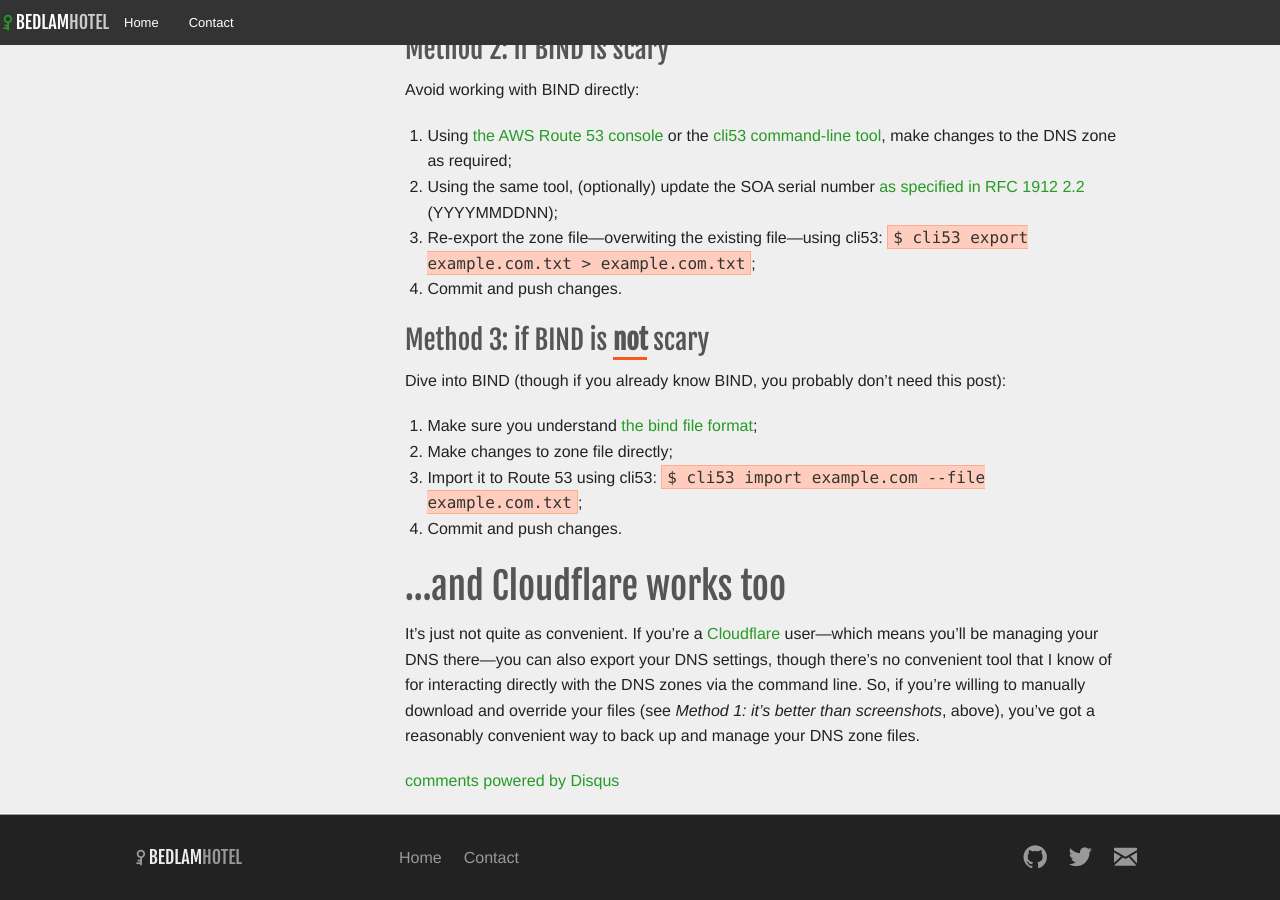
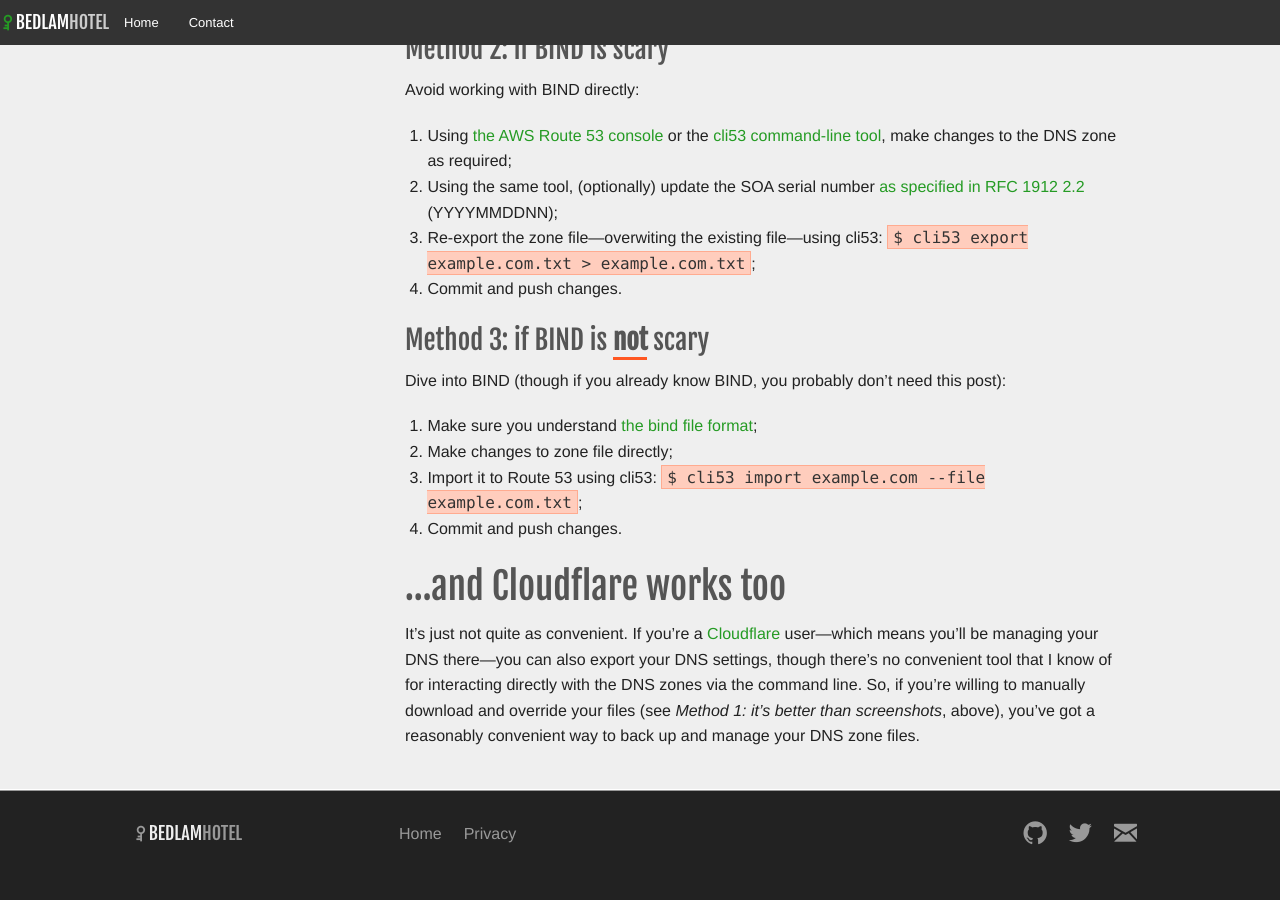
Before and after one commit to ctorgalson/bhjekyll, a Jekyll site: the page built from _posts/2014-09-29-version-control-your-dns.markdown, in a window 1280 px wide and 900 px high, scrolled down 1186 px. Built offline with Jekyll 4.4.1, drawn with Linux system fonts in a browser that asks for light colours; Markdown is read by kramdown in place of the engine named in the settings; comment, search, counter and statistics services are not loaded; after the commit the page ends 2062 px from its top, so only the background shows below that; some of the changed lines change nothing that is shown.

Commit message:
Tweak includes to cope with new cookie alert and enabling/disabling things based on user choice

```diff
--- a/_includes/cookiealert_common.html
+++ b/_includes/cookiealert_common.html
@@ -4,7 +4,7 @@
           We use cookies for collecting visitor statistics and to enable commenting.
           <button class="tiny radius" id="i-like-cookies">Allow cookies</button>
           <button class="tiny radius alert" id="i-hate-cookies">Do not allow cookies</button>
-          <a href="/privacy">Find out more</a>
+          <a href="/privacy.html">Find out more</a>
         </div>
       </div>
     </div>
--- a/_includes/disqus.html
+++ b/_includes/disqus.html
@@ -1,15 +1,4 @@
 
 <div id="disqus_thread"></div>
-<script type="text/javascript">
-    /* * * CONFIGURATION VARIABLES: EDIT BEFORE PASTING INTO YOUR WEBPAGE * * */
-    var disqus_shortname = 'bedlamhotel'; // required: replace example with your forum shortname
-
-    /* * * DON'T EDIT BELOW THIS LINE * * */
-    (function() {
-        var dsq = document.createElement('script'); dsq.type = 'text/javascript'; dsq.async = true;
-        dsq.src = '//' + disqus_shortname + '.disqus.com/embed.js';
-        (document.getElementsByTagName('head')[0] || document.getElementsByTagName('body')[0]).appendChild(dsq);
-    })();
-</script>
 <noscript>Please enable JavaScript to view the <a href="http://disqus.com/?ref_noscript">comments powered by Disqus.</a></noscript>
-<a href="http://disqus.com" class="dsq-brlink">comments powered by <span class="logo-disqus">Disqus</span></a>
+<a href="http://disqus.com" class="dsq-brlink hide">comments powered by <span class="logo-disqus">Disqus</span></a>
--- a/_includes/footer_common.html
+++ b/_includes/footer_common.html
@@ -14,8 +14,7 @@
         <div class="columns medium-6 pull-3">
           <ul class="inline-list footer-menu">
             <li><a href="/">Home</a></li>
-            <!-- <li><a href="/about.html">About</a></li> -->
-            <li><a href="/contact.html">Contact</a></li>
+            <li><a href="/privacy.html">Privacy</a></li>
           </ul>
         </div>
       </div>
--- a/_includes/script_common.html
+++ b/_includes/script_common.html
@@ -16,6 +16,10 @@
       })();
     </script>
     <noscript><p><img src="//stats-bhotel.rhcloud.com/piwik.php?idsite=2" style="border:0;" alt="" /></p></noscript>
+    <script type="text/javascript">
+      if ($.cookie('cookiesPlease') === 'yes') {
+      }
+    </script>
     <script>
        $(document).ready(function () {
         $('.title-area h1, footer h1').bhWordMark();
@@ -23,8 +27,21 @@
         $('a[href="/contact.html"]').ajaxRevealLinks('contact-modal', '/ajax/contact_form.html');
         $('.alert-box.cookies-please').hide().cookiesPlease();
         //
-        if ($.cookie('cookiesPlease') === 'no') {
+        var cookiesPlease = $.cookie('cookiesPlease');
+        if (cookiesPlease === 'no') {
           _paq.push(["disableCookies"]);
+        }
+        else if (cookiesPlease === 'yes') {
+          $('.dsq-brlink').show();
+          /* * * CONFIGURATION VARIABLES: EDIT BEFORE PASTING INTO YOUR WEBPAGE * * */
+          var disqus_shortname = 'bedlamhotel'; // required: replace example with your forum shortname
+
+          /* * * DON'T EDIT BELOW THIS LINE * * */
+          (function() {
+              var dsq = document.createElement('script'); dsq.type = 'text/javascript'; dsq.async = true;
+              dsq.src = '//' + disqus_shortname + '.disqus.com/embed.js';
+              (document.getElementsByTagName('head')[0] || document.getElementsByTagName('body')[0]).appendChild(dsq);
+          })();
         }
       });
       $(document).foundation();
```
